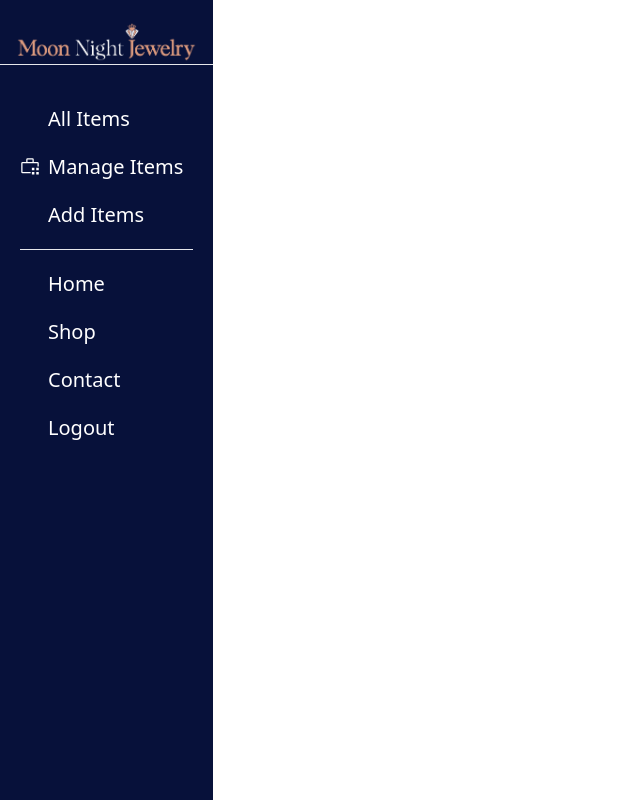
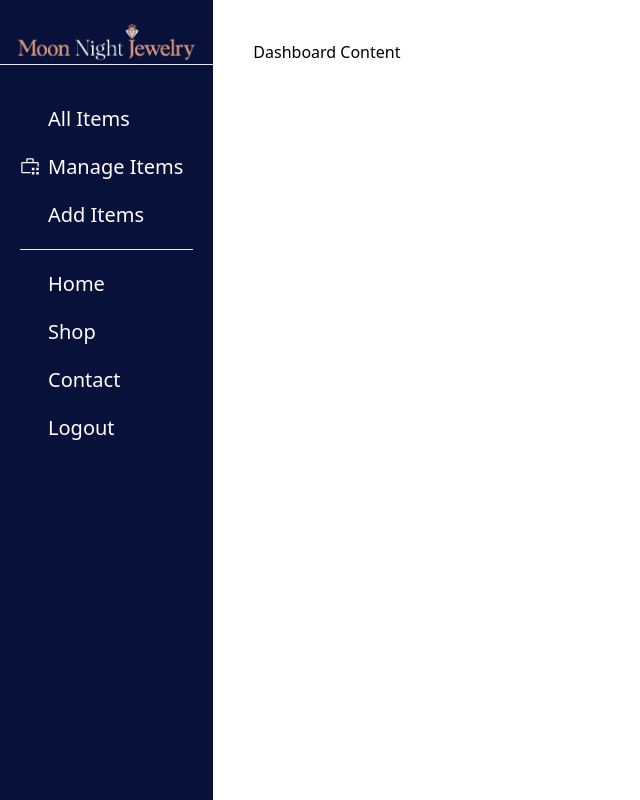
Before and after one commit to kaykobadyiasin/Moon-Knight-Jewelry, a React (Vite) app: page /dashboard in a window 1280 px wide. Shown: the whole page, without its empty margins (0-640 px from the left). Built offline with nearby package versions, Linux system fonts and the light colour scheme; some icons are missing.

Commit message:
dashboard routing complete

```diff
--- /dev/null
+++ b/src/Pages/Dashboard/DashboardMain/DashboardMain.jsx
@@ -0,0 +1,11 @@
+
+
+const DashboardMain = () => {
+    return (
+        <div>
+            Dashboard Content
+        </div>
+    );
+};
+
+export default DashboardMain;
--- a/src/Routes/Routes.jsx
+++ b/src/Routes/Routes.jsx
@@ -17,6 +17,7 @@ import ManageItems from "../Pages/Dashboard/ManageItems/ManageItems";
 import MyAllItems from "../Pages/Dashboard/MyAllItems/MyAllItems";
 import ManageMyItems from "../Pages/Dashboard/ManageMyItems/ManageMyItems";
 import AddItems from "../Pages/Dashboard/AddItems/AddItems";
+import DashboardMain from "../Pages/Dashboard/DashboardMain/DashboardMain";
 
 
 
@@ -71,6 +72,10 @@ const router = createBrowserRouter([
         path: 'dashboard',
         element: <Dashboard/>,
         children: [
+            {
+                path: '/dashboard',
+                element: <DashboardMain/>
+            },
             // Admin
             {
                 path: 'allItems',
```
